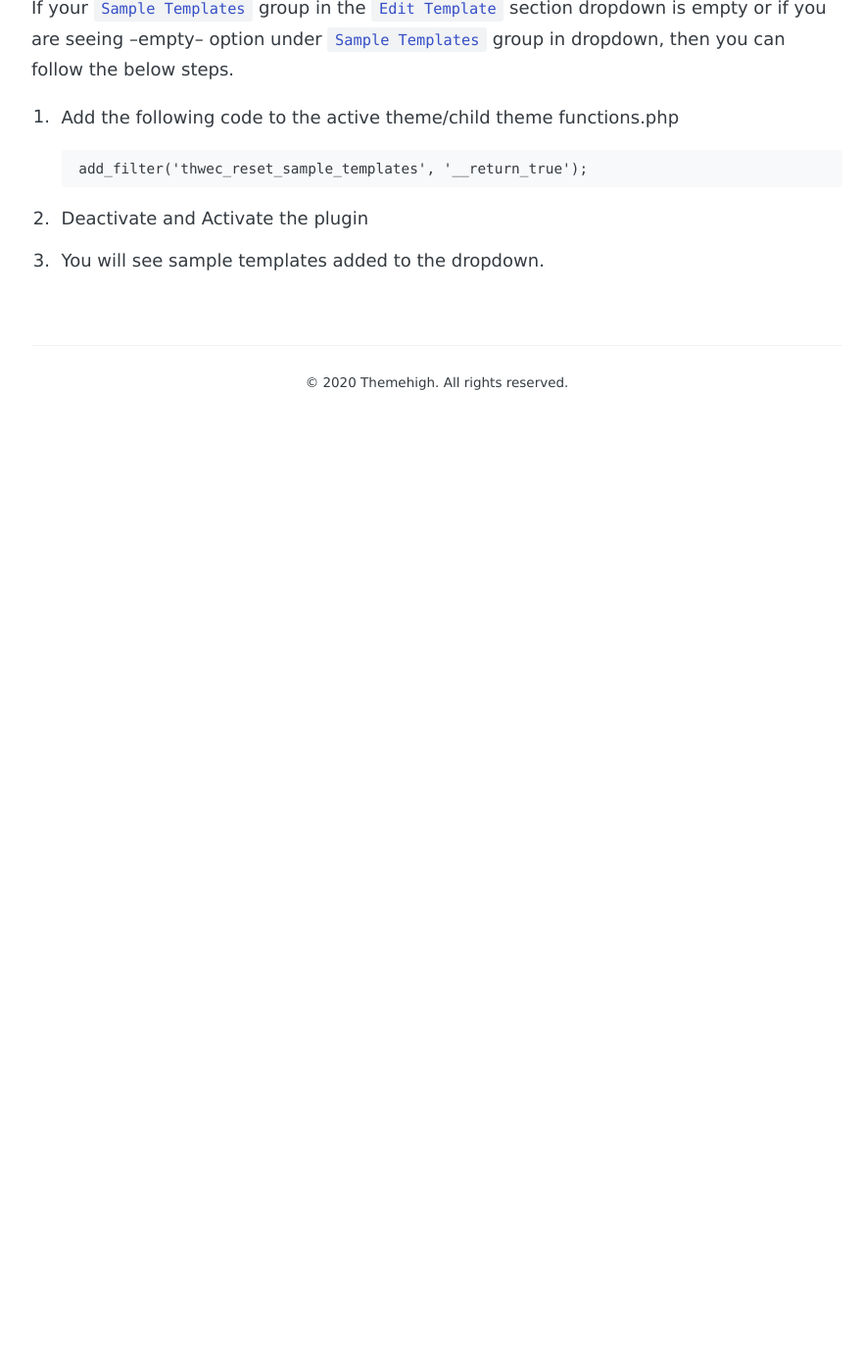
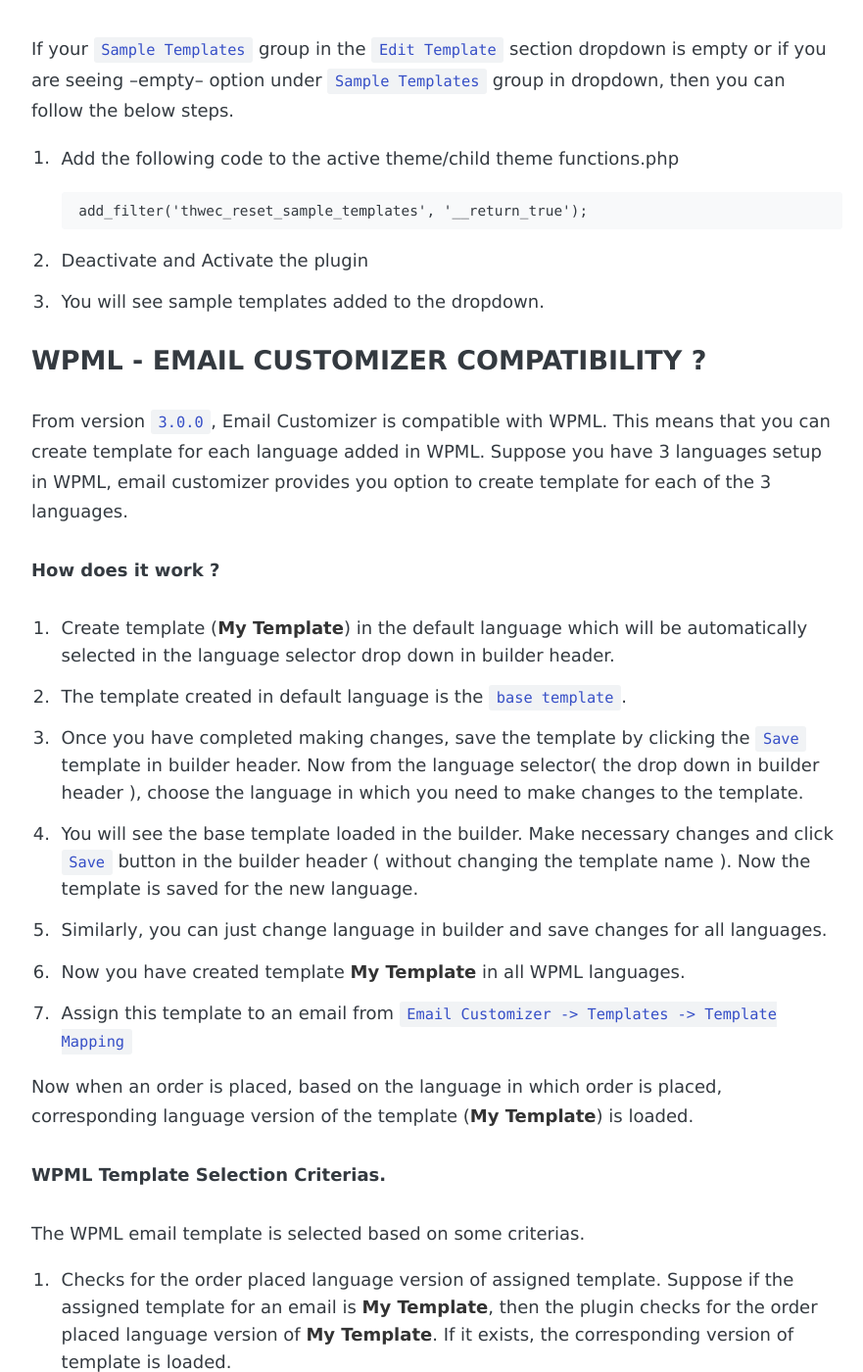
Before and after one commit to Themehigh/themehigh.github.io, a Jekyll site: the page built from _posts/2019-11-01-email-customizer-knowledge-base.markdown, in a window 1280 px wide and 1400 px high, scrolled down 9018 px. Shown: the whole window at 98% size, without its empty margins (194-1075 px from the left). Built offline with Jekyll 4.4.1, drawn with Linux system fonts in a browser that asks for light colours; some web fonts are replaced; comment, search, counter and statistics services are not loaded; before the commit the page ends 9509 px from its top, so only the background shows below that; some of the changed text lies outside the part shown.

Commit message:
wpml - wecm compatibility
Information about WPML - Email Customizer compatibility.

```diff
--- a/_posts/2019-11-01-email-customizer-knowledge-base.markdown
+++ b/_posts/2019-11-01-email-customizer-knowledge-base.markdown
@@ -238,3 +238,32 @@ If your `Sample Templates` group in the `Edit Template` section dropdown is  emp
 
 2. Deactivate and Activate the plugin
 3. You will see sample templates added to the dropdown.
+
+### WPML - EMAIL CUSTOMIZER COMPATIBILITY ?
+
+From version `3.0.0`, Email Customizer is compatible with WPML. This means that you can create template for each language added in WPML. Suppose you have 3 languages setup in WPML, email customizer provides you option to create template for each of the 3 languages.
+
+##### How does it work ?
+
+1. Create template (**My Template**) in the default language which will be automatically selected in the language selector drop down in builder header.
+2. The template created in default language is the `base template`.
+3. Once you have completed making changes, save the template by clicking the `Save` template in builder header. Now from the language selector( the drop down in builder header ), choose the language in which you need to make changes to the template.
+4. You will see the base template loaded in the builder. Make necessary changes and click `Save` button in the builder header ( without changing the template name ). Now the template is saved for the new language.
+5. Similarly, you can just change language in builder and save changes for all languages.
+6. Now you have created template **My Template** in all WPML languages.
+7. Assign this template to an email from `Email Customizer -> Templates -> Template Mapping`
+
+Now when an order is placed, based on the language in which order is placed, corresponding language version of the template (**My Template**) is loaded.
+
+##### WPML Template Selection Criterias.
+
+The WPML email template is selected based on some criterias.
+1. Checks for the order placed language version of assigned template. Suppose if the assigned template for an email is **My Template**, then the plugin checks for the order placed language version of **My Template**. If it exists, the corresponding version of template is loaded.
+2. If not, plugin checks for the default language version of the template (**My Template**). If the corresponding template is found, then the template is loaded.
+
+
+###### Editing WPML Templates
+
+The templates created using the Email Customizer are listed in `Email Customizer -> Templates -> Manage Template`.
+Click the `Edit` option under the template name. The template in the default language will be loaded in the builder.
+Change the language in language selector( drop down in builder header), to view other language version of the template.
```
